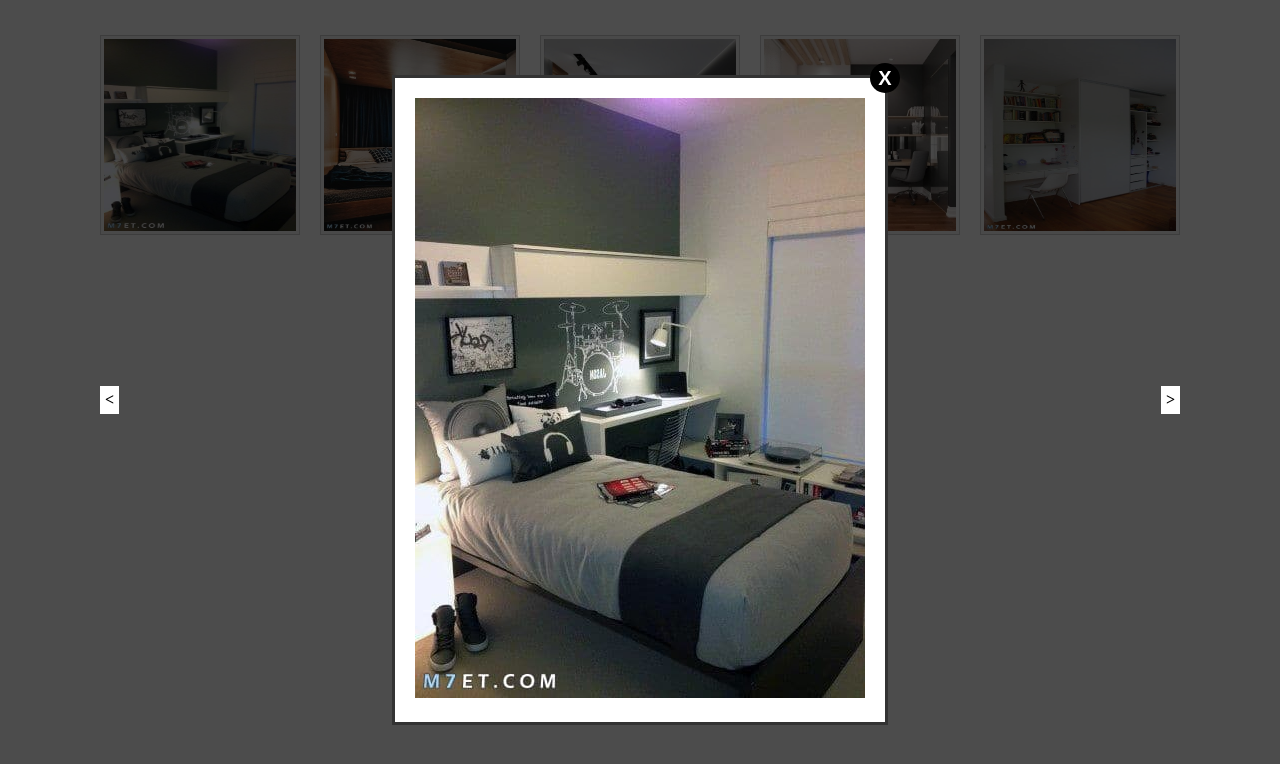
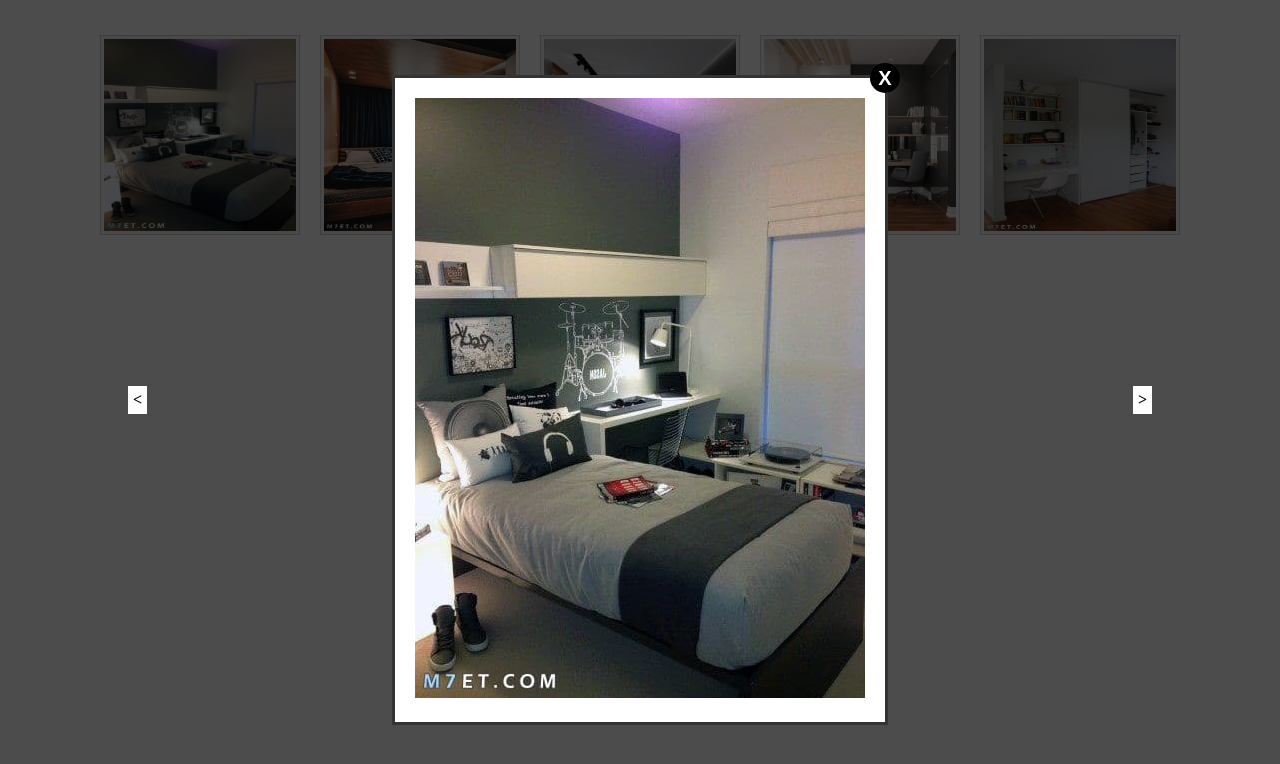
Before and after one commit to ahmedfarajallah/Slider, a plain HTML site: page index.html in a window 1280 px wide. Both pictures are taken after a click on the picture 200 px from the left and 135 px from the top of the page. Drawn offline with Linux system fonts and the light colour scheme.

Commit message:
modifing prev and next btn position

```diff
--- a/css/style.css
+++ b/css/style.css
@@ -83,7 +83,7 @@
 
 .overlay-popup  .nextBtn{
   position: absolute;
-  right: 100px;
+  right: 10vw;
   top: 50%;
   background-color: #fff;
   padding: 5px;
@@ -98,7 +98,7 @@
 
 .overlay-popup  .prevBtn{
   position: absolute;
-  left: 100px;
+  left: 10vw;
   top: 50%;
   background-color: #fff;
   padding: 5px;
```
